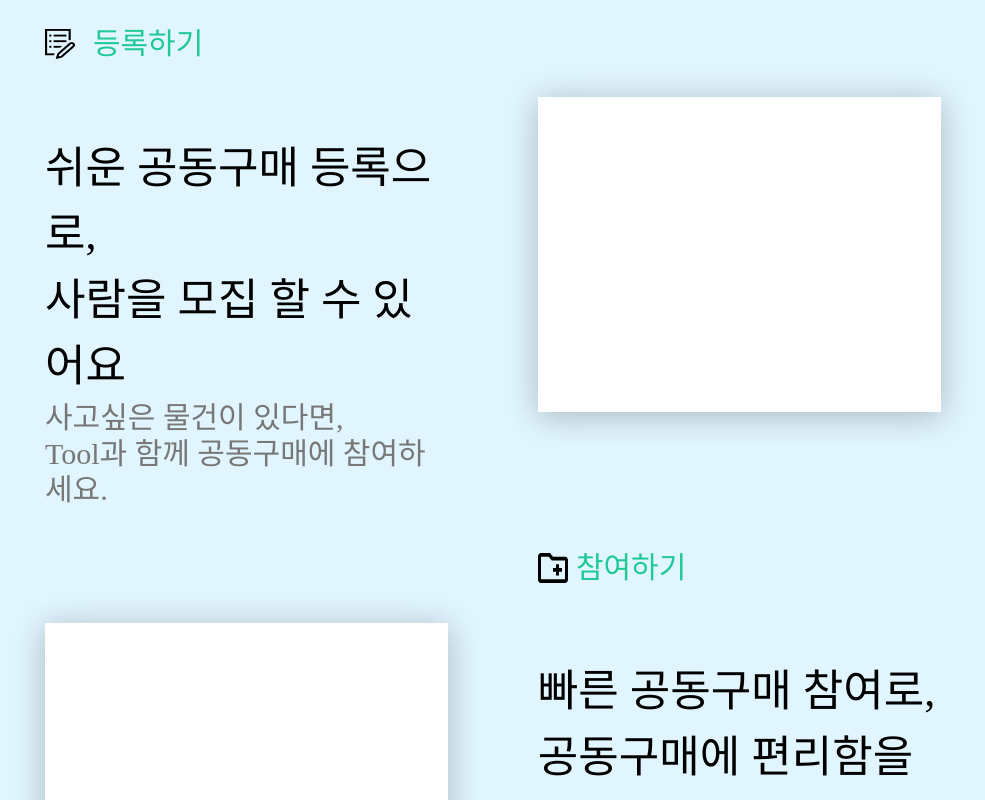
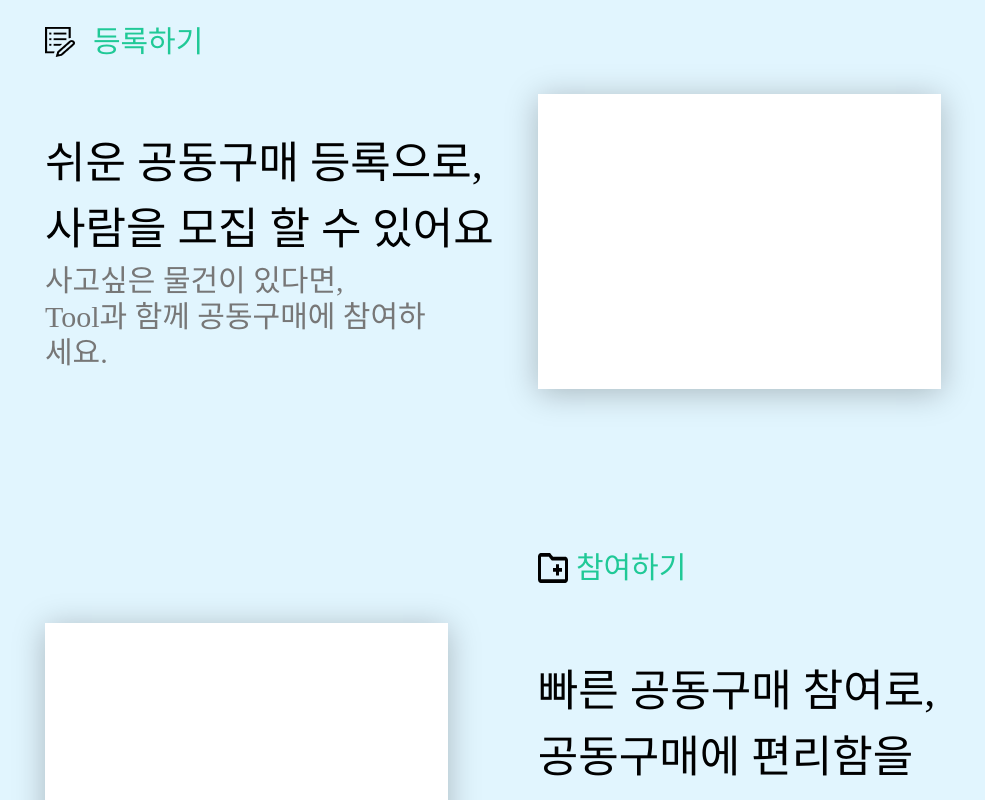
Before and after one commit to SooDongTae/Tool_Landing_Page, a Next.js app: page / in a window 1280 px wide. Shown: the part 2780-3580 px from the top of the page, without its empty margins (147-1132 px from the left). Built offline with nearby package versions, Linux system fonts and the light colour scheme; a web font is replaced by a local one.

Commit message:
Fix:: 줄바꿈 버그 수정

```diff
--- a/src/pageContainer/fourth-page.tsx
+++ b/src/pageContainer/fourth-page.tsx
@@ -15,7 +15,7 @@ const page_four = () => {
         <div className="w-full h-[52%] flex flex-row items-center justify-between mt-[3%]">
           <div className="w-[45%] h-full bg-[white] shadow-[0px_4px_30px_rgba(0,_0,_0,_0.25)]"></div>
           <div className="w-[45%] h-3/4 flex flex-col items-start justify-between">
-            <h2 className="text-[2.75rem]">
+            <h2 className="text-[2.75rem] whitespace-nowrap">
               빠른 공동구매 참여로,
               <br />
               공동구매에 편리함을
--- a/src/pageContainer/third-page.tsx
+++ b/src/pageContainer/third-page.tsx
@@ -19,7 +19,7 @@ const Page_three = () => {
         </div>
         <div className="w-full h-[60%] flex flex-row items-center justify-between mt-[3%]">
           <div className="w-[45%] h-3/4 flex flex-col items-start justify-between">
-            <h2 className="text-[2.75rem]">
+            <h2 className="text-[2.75rem] whitespace-nowrap">
               쉬운 공동구매 등록으로,
               <br />
               사람을 모집 할 수 있어요
```
